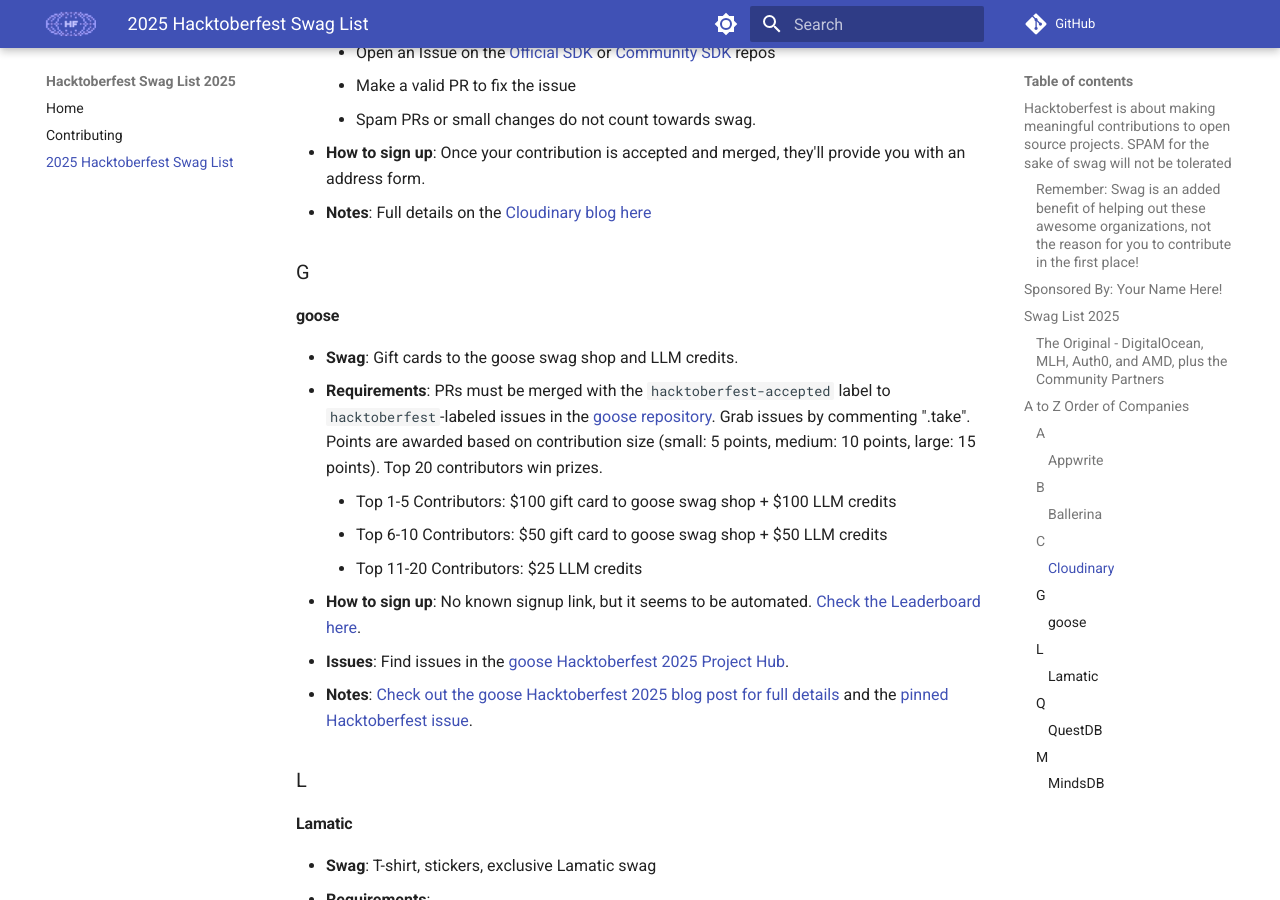
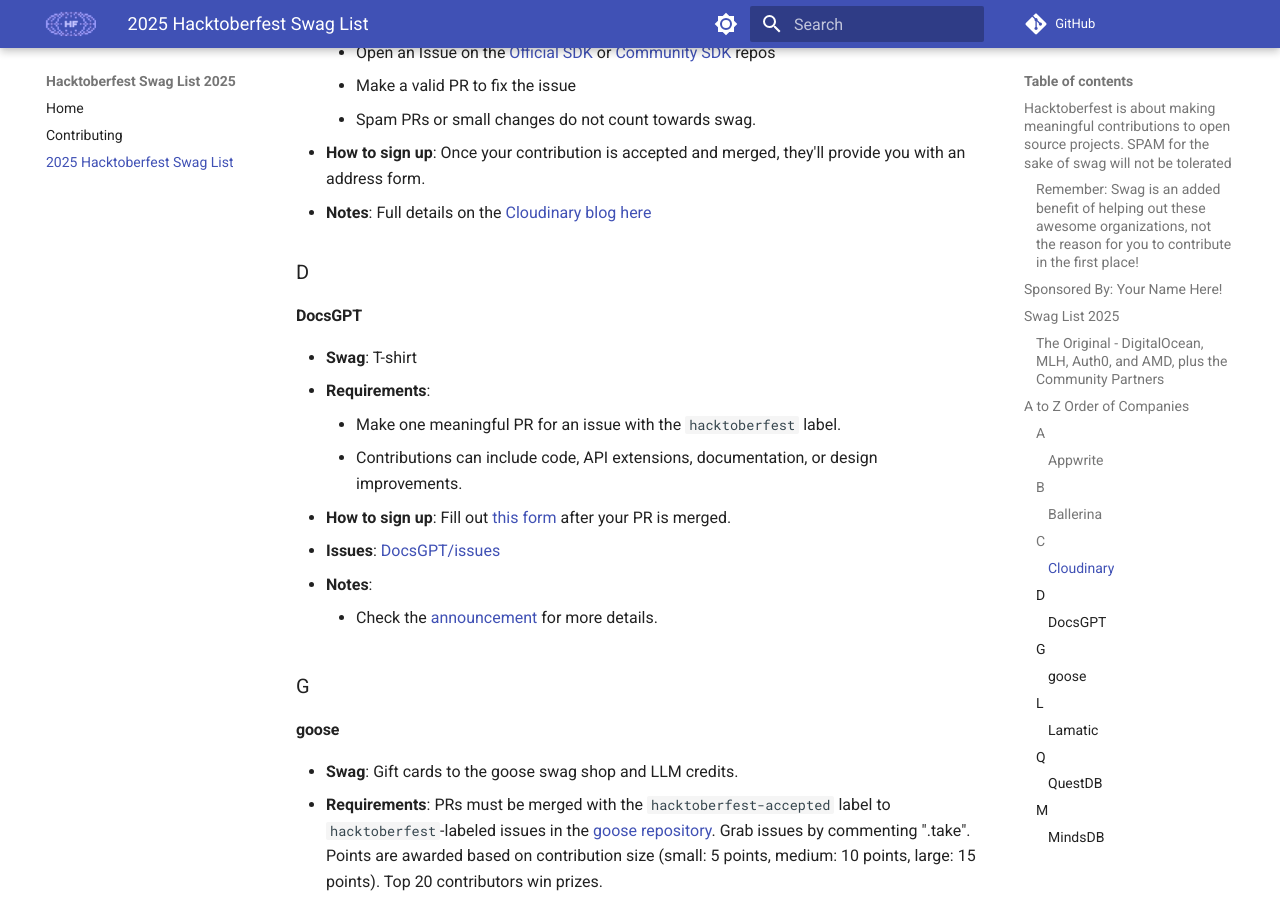
Before and after one commit to crweiner/hacktoberfest-swag-list, an MkDocs documentation site: the page built from docs/list.md, in a window 1280 px wide and 900 px high, scrolled down 2277 px. Built offline with MkDocs 1.6.1 and Material for MkDocs 9.7.7, drawn with Linux system fonts in a browser that asks for light colours; plug-ins that fetch from the network failed and are left out; comment, search, counter and statistics services are not loaded.

Commit message:
DocsGPT added to the Swag List 2025 (#1022)
* Add DocsGPT section to Hacktoberfest documentation

Added information about DocsGPT participation in Hacktoberfest.

* Update Hacktoberfest requirements in documentation

* Update docs/list.md

Co-authored-by: vimode <39148877+vimode@users.noreply.github.com>

* Adjust DocsGPT

---------

Co-authored-by: vimode <39148877+vimode@users.noreply.github.com>
Co-authored-by: Chandler Weiner <23106097+crweiner@users.noreply.github.com>

```diff
--- a/docs/list.md
+++ b/docs/list.md
@@ -67,6 +67,19 @@
 - **How to sign up**: Once your contribution is accepted and merged, they'll provide you with an address form.
 - **Notes**: Full details on the [Cloudinary blog here](https://cloudinary.com/blog/hacktoberfest-2025)
 
+### D
+
+#### DocsGPT
+
+- **Swag**: T-shirt
+- **Requirements**:
+    - Make one meaningful PR for an issue with the `hacktoberfest` label.
+    - Contributions can include code, API extensions, documentation, or design improvements.
+- **How to sign up**: Fill out [this form](https://forms.gle/Npaba4n9Epfyx56S8) after your PR is merged.
+- **Issues**: [DocsGPT/issues](https://github.com/arc53/DocsGPT/issues)
+- **Notes**:
+    - Check the [announcement](https://github.com/arc53/DocsGPT/blob/main/HACKTOBERFEST.md) for more details.
+
 ### G
 
 #### **goose**
```
